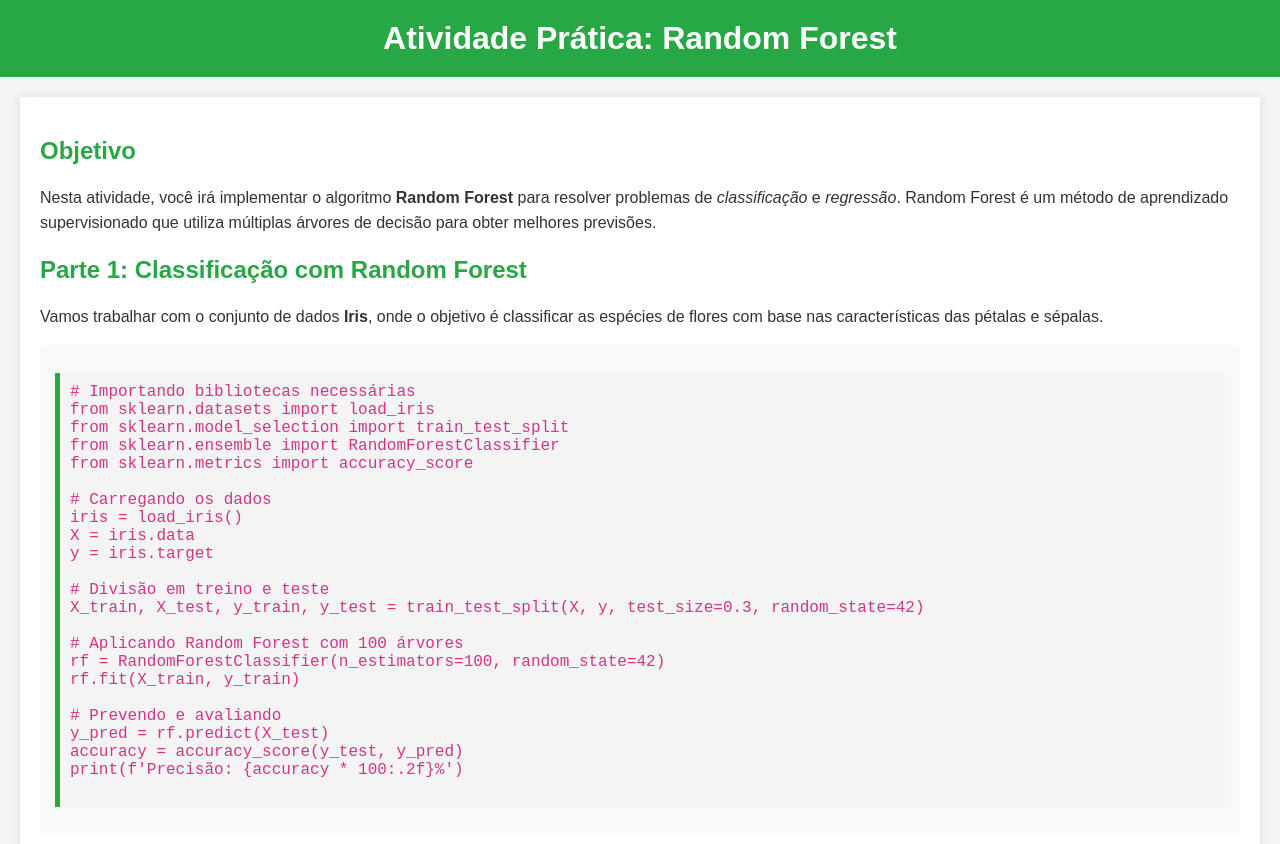
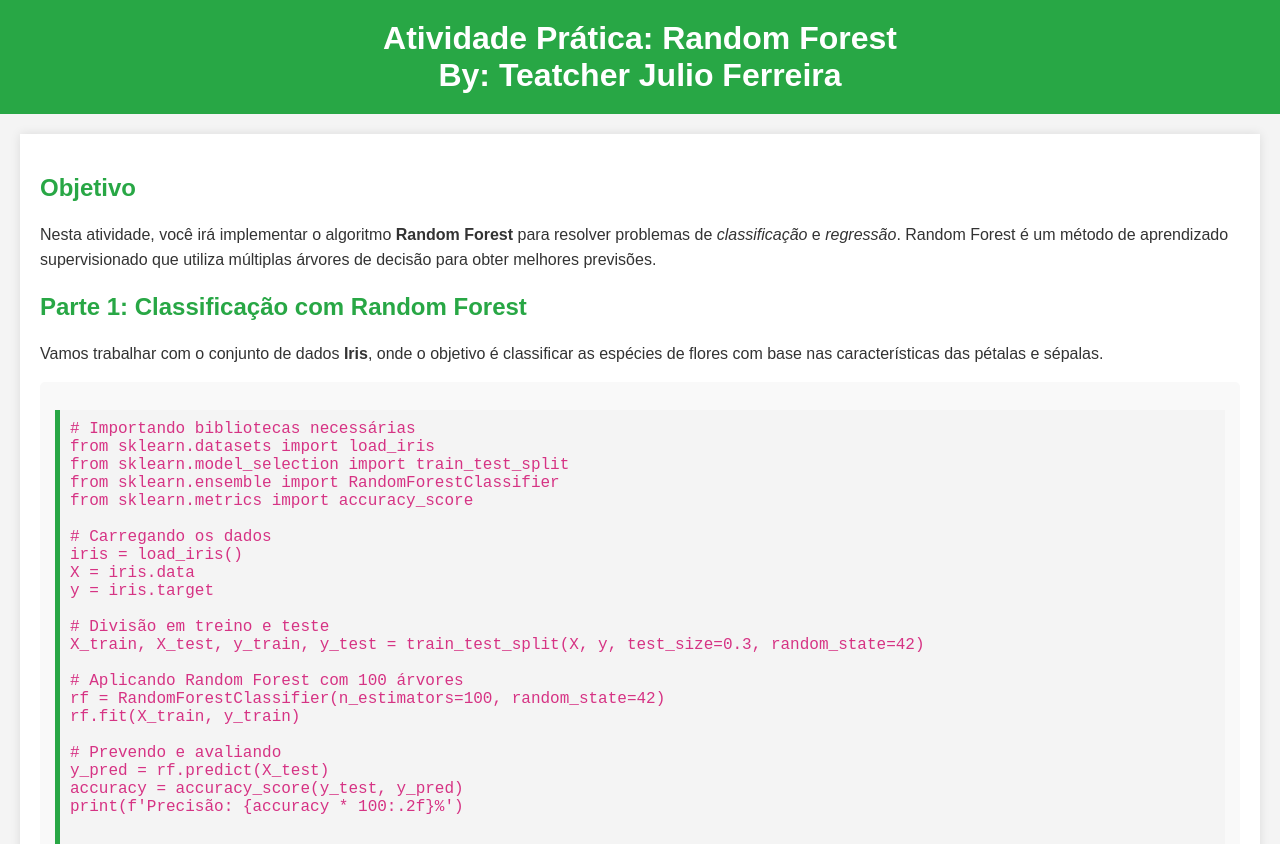
Before and after one commit to JulioFerreiraDev/IA, a plain HTML site: page index.html in a window 1280 px wide. Shown: the top 844 px of the page. Drawn offline with Linux system fonts and the light colour scheme.

Commit message:
Update index.html

```diff
--- a/index.html
+++ b/index.html
@@ -73,6 +73,7 @@
 
     <header>
         <h1>Atividade Prática: Random Forest</h1>
+        <h1>By: Teatcher Julio Ferreira</h1>
     </header>
 
     <div class="container">
```
